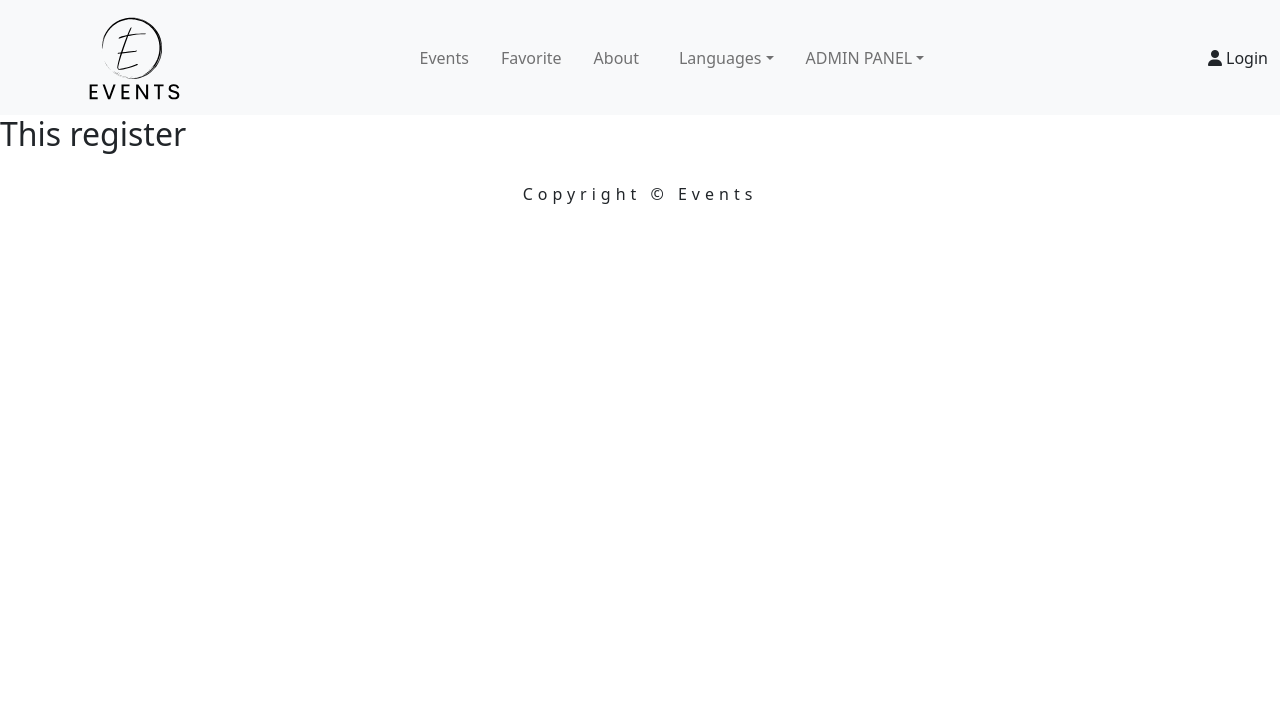
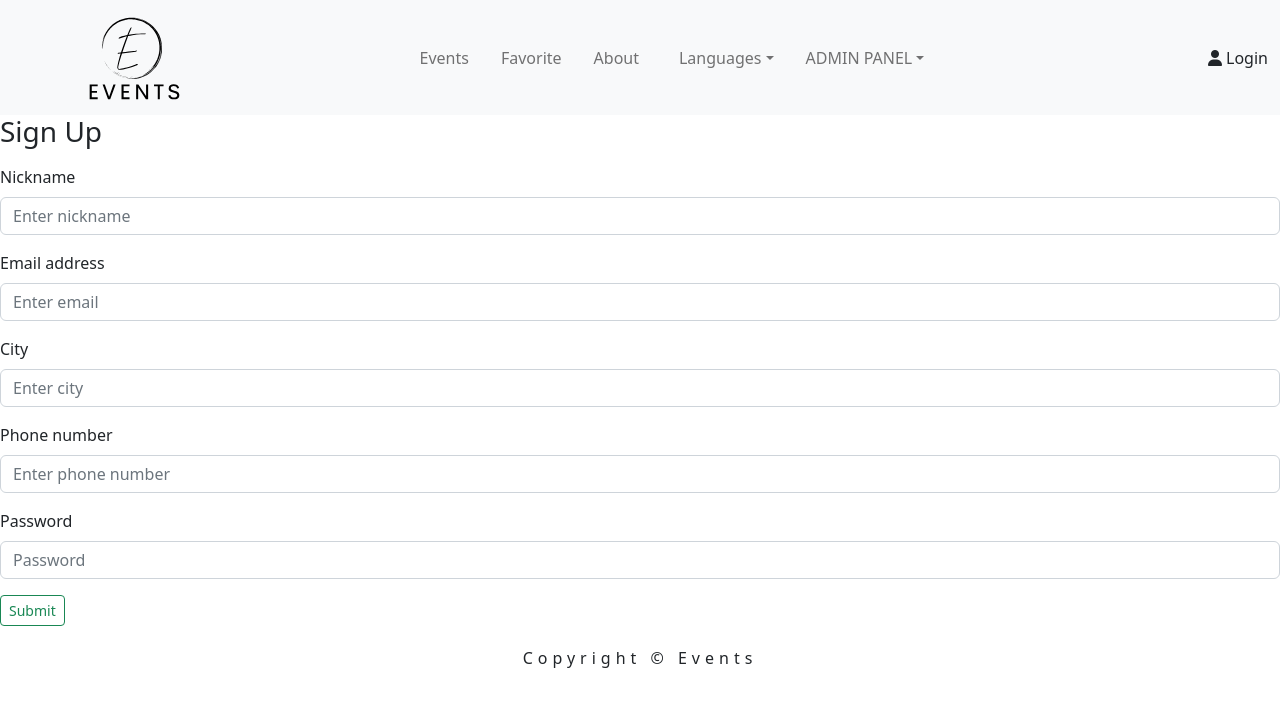
Before and after one commit to kristupasjovaisa/React.Events, a React (Create React App) app in the folder react.events/: page /register in a window 1280 px wide. Shown: the top 706 px of the page. Built offline with nearby package versions, Linux system fonts and the light colour scheme.

Commit message:
Created register form

```diff
--- a/react.events/src/containers/Pages/RegisterPage/Register.js
+++ b/react.events/src/containers/Pages/RegisterPage/Register.js
@@ -1,3 +1,34 @@
-const Register = () => <h2>This register</h2>
+import {Button, Form} from "react-bootstrap";
+
+const Register = () => {
+    return(
+        <>
+            <Form>
+                <Form.Label><h3>Sign Up</h3></Form.Label>
+                <Form.Group className="mb-3" >
+                    <Form.Label>Nickname</Form.Label>
+                    <Form.Control type="text" placeholder="Enter nickname" />
+                </Form.Group>
+                <Form.Group className="mb-3" >
+                    <Form.Label>Email address</Form.Label>
+                    <Form.Control type="email" placeholder="Enter email" />
+                </Form.Group>
+                <Form.Group className="mb-3" >
+                    <Form.Label>City</Form.Label>
+                    <Form.Control type="text" placeholder="Enter city" />
+                </Form.Group>
+                <Form.Group className="mb-3" >
+                    <Form.Label>Phone number</Form.Label>
+                    <Form.Control type="text" placeholder="Enter phone number" />
+                </Form.Group>
+                <Form.Group className="mb-3" >
+                    <Form.Label>Password</Form.Label>
+                    <Form.Control type="password" placeholder="Password" />
+                </Form.Group>
+                <Button variant="outline-success" size='sm'>Submit</Button>
+            </Form>
+        </>
+    )
+}
 
 export default Register;
```
